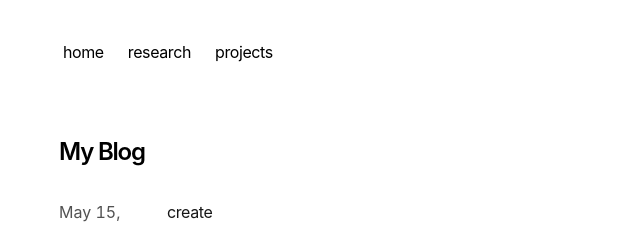
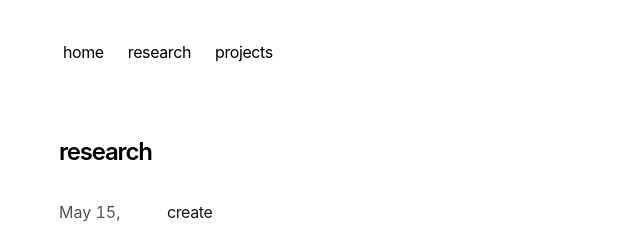
Before and after one commit to i-efe/p, a Next.js app: page /blog in a window 1280 px wide. Shown: the top 226 px of the page, without its empty margins (293-933 px from the left). Built offline with nearby package versions, Linux system fonts and the light colour scheme.

Commit message:
Update page.tsx

```diff
--- a/app/blog/page.tsx
+++ b/app/blog/page.tsx
@@ -1,14 +1,14 @@
 import { BlogPosts } from 'app/components/posts'
 
 export const metadata = {
-  title: 'Blog',
-  description: 'Read my blog.',
+  title: 'research',
+  description: 'thoughts.',
 }
 
 export default function Page() {
   return (
     <section>
-      <h1 className="font-semibold text-2xl mb-8 tracking-tighter">My Blog</h1>
+      <h1 className="font-semibold text-2xl mb-8 tracking-tighter">research</h1>
       <BlogPosts />
     </section>
   )
```
